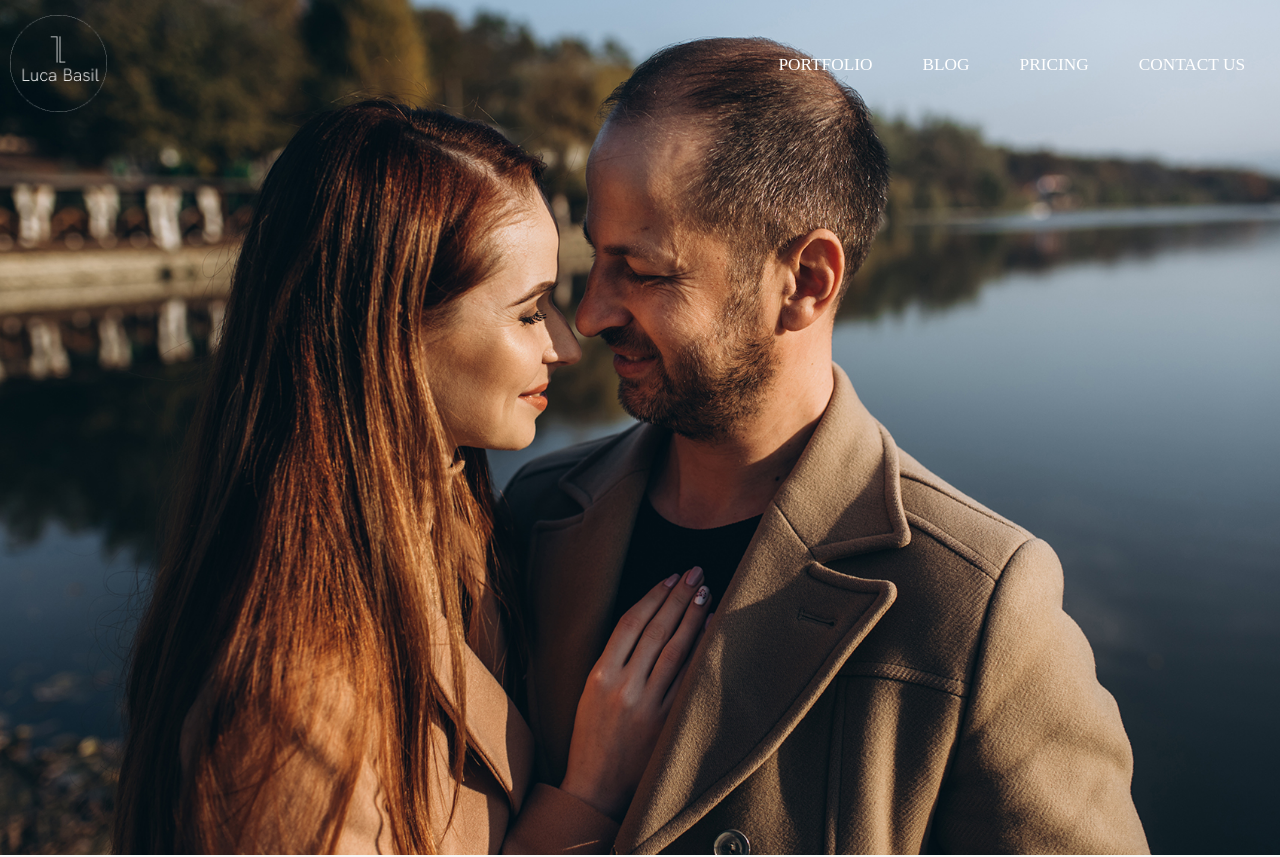
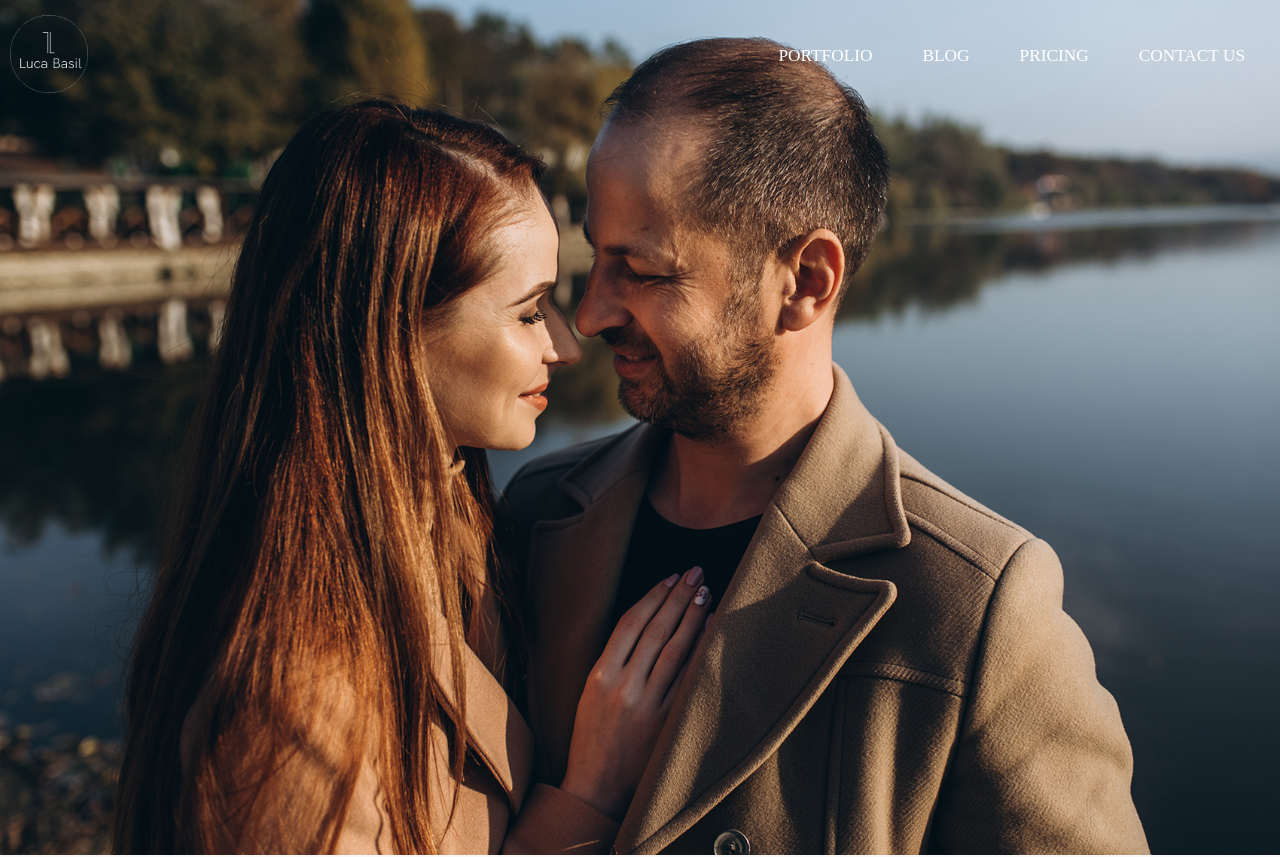
Before and after one commit to VaseaLuca/landing-page, a React (Create React App) app: page / in a window 1280 px wide. Shown: the top 857 px of the page. Built offline with nearby package versions, Linux system fonts and the light colour scheme.

Commit message:
update logo

```diff
--- a/src/components/Navbar.css
+++ b/src/components/Navbar.css
@@ -8,7 +8,7 @@
   margin: 15px 10px 0 10px ;
 }
 .nav-logo{
-  width: calc(20px + 6vw);
+  width: calc(20px + 4.5vw);
   cursor: pointer;
 }
 .nav-space {
```
